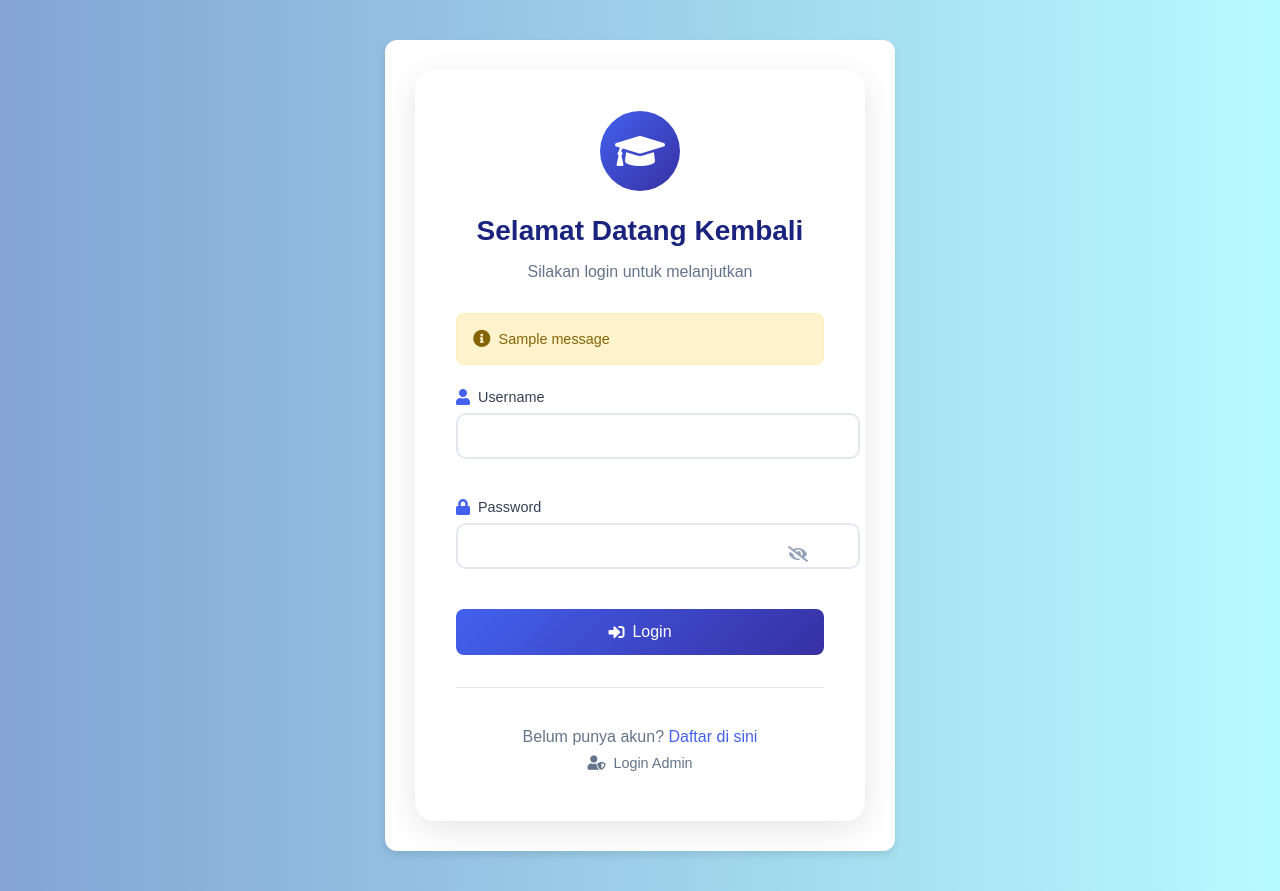
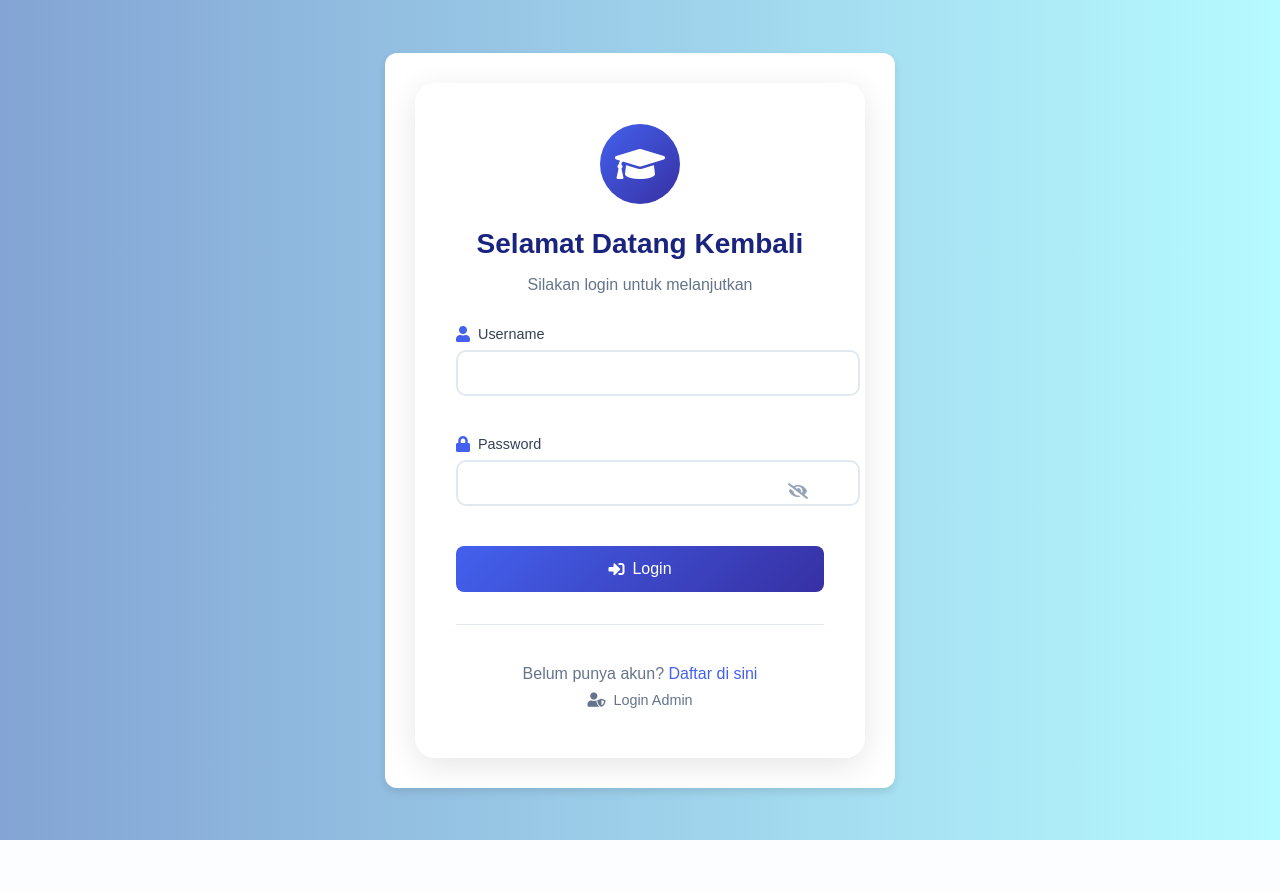
Before and after one commit to giovinco19/PPDB, a Flask app: page /login in a window 1280 px wide. After the commit the page ends 840 px from the top, so only its background shows below. Run offline with Flask 3, Linux system fonts and the light colour scheme; tables that the repository leaves empty hold one stand-in row (values such as "Sample post"); one stand-in notice (Sample message) is shown.

Commit message:
Refactor code structure for improved readability and maintainability

```diff
--- a/templates/login.html
+++ b/templates/login.html
@@ -17,16 +17,6 @@
                 <p class="auth-subtitle">Silakan login untuk melanjutkan</p>
             </div>
 
-            {% with messages = get_flashed_messages() %}
-                {% if messages %}
-                    {% for message in messages %}
-                        <div class="alert">
-                            <i class="fas fa-info-circle"></i>
-                            {{ message }}
-                        </div>
-                    {% endfor %}
-                {% endif %}
-            {% endwith %}
 
             <form method="POST" class="auth-form">
                 <div class="form-group">
```
Also changed, not shown: instance/ppdb.db, templates/admin_register.html (added), uploads/ijazah/dfda1a2f-4a92-45c3-9b52-c71150e1a515.jpeg (added), uploads/payments/composition-empty-blue-canvas-shopping-bag-lying-flat-white-background_13339-328479.jpg (added), uploads/photos/a84438f4-4885-4707-840f-a2e8f0542449.jpeg (added).
